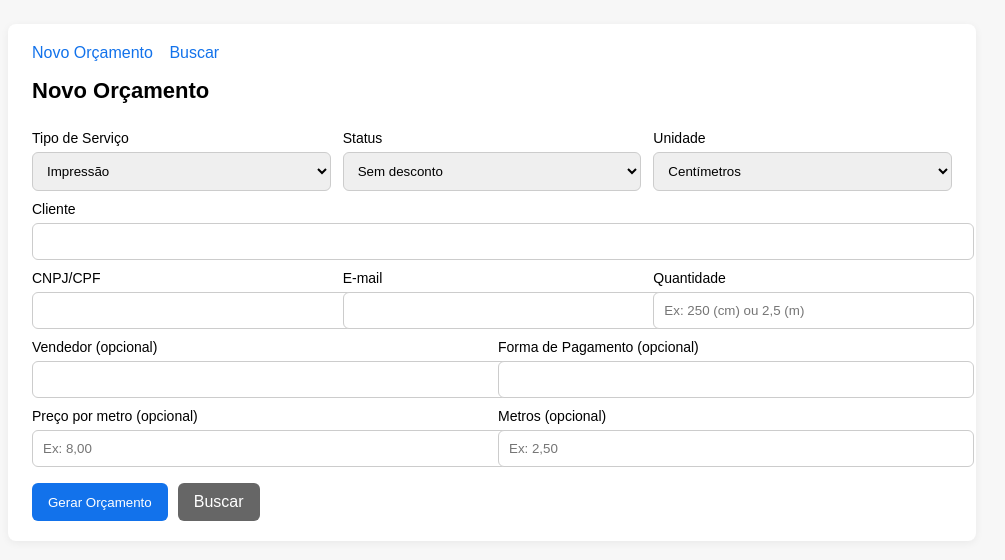
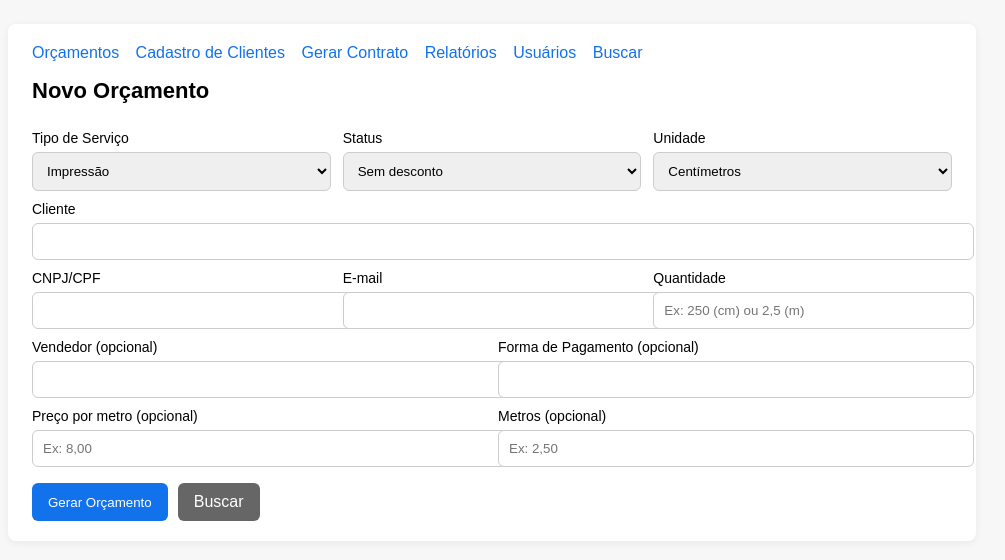
Before and after one commit to lrosa35/fashiontechprog, a FastAPI app: template templates/index.html in a window 1280 px wide. Shown: the top 560 px of the page, without its empty margins (148-1153 px from the left). Run offline with FastAPI, Linux system fonts and the light colour scheme; the template is opened without the code that fills it, so the values that code supplies are empty; parts of the project's set-up code (start-up, migrations or seed data) failed here and were passed over.

Commit message:
ui(nav): adicionar módulos (Clientes, Contrato, Relatórios, Usuários) e rotas placeholder

```diff
--- a/templates/base.html
+++ b/templates/base.html
@@ -31,7 +31,11 @@
 <body>
   <div class="container">
     <div class="topnav">
-      <a href="/">Novo Orçamento</a>
+      <a href="/">Orçamentos</a>
+      <a href="/clientes">Cadastro de Clientes</a>
+      <a href="/contrato">Gerar Contrato</a>
+      <a href="/relatorios">Relatórios</a>
+      <a href="/usuarios">Usuários</a>
       <a href="/buscar">Buscar</a>
     </div>
     {% block content %}{% endblock %}
--- /dev/null
+++ b/templates/usuarios.html
@@ -0,0 +1,6 @@
+{% extends "base.html" %}
+{% block title %}Usuários{% endblock %}
+{% block content %}
+  <h1>Usuários</h1>
+  <p>Em construção. Podemos começar com autenticação básica (UI_BASIC_USER/UI_BASIC_PASS) e evoluir para múltiplos usuários/roles.</p>
+{% endblock %}
--- a/ui_app.py
+++ b/ui_app.py
@@ -62,6 +62,22 @@ async def index(request: Request, _auth=Depends(require_auth)):
             },
         },
     )
+
+@app.get("/clientes", response_class=HTMLResponse)
+async def clientes(request: Request, _auth=Depends(require_auth)):
+    return templates.TemplateResponse("clientes.html", {"request": request})
+
+@app.get("/contrato", response_class=HTMLResponse)
+async def contrato(request: Request, _auth=Depends(require_auth)):
+    return templates.TemplateResponse("contrato.html", {"request": request})
+
+@app.get("/relatorios", response_class=HTMLResponse)
+async def relatorios(request: Request, _auth=Depends(require_auth)):
+    return templates.TemplateResponse("relatorios.html", {"request": request})
+
+@app.get("/usuarios", response_class=HTMLResponse)
+async def usuarios(request: Request, _auth=Depends(require_auth)):
+    return templates.TemplateResponse("usuarios.html", {"request": request})
 
 
 @app.post("/orcamentos", response_class=HTMLResponse)
```
Also changed, not shown: templates/clientes.html (added, +7 -0 lines), templates/contrato.html (added, +7 -0 lines), templates/relatorios.html (added, +7 -0 lines).
